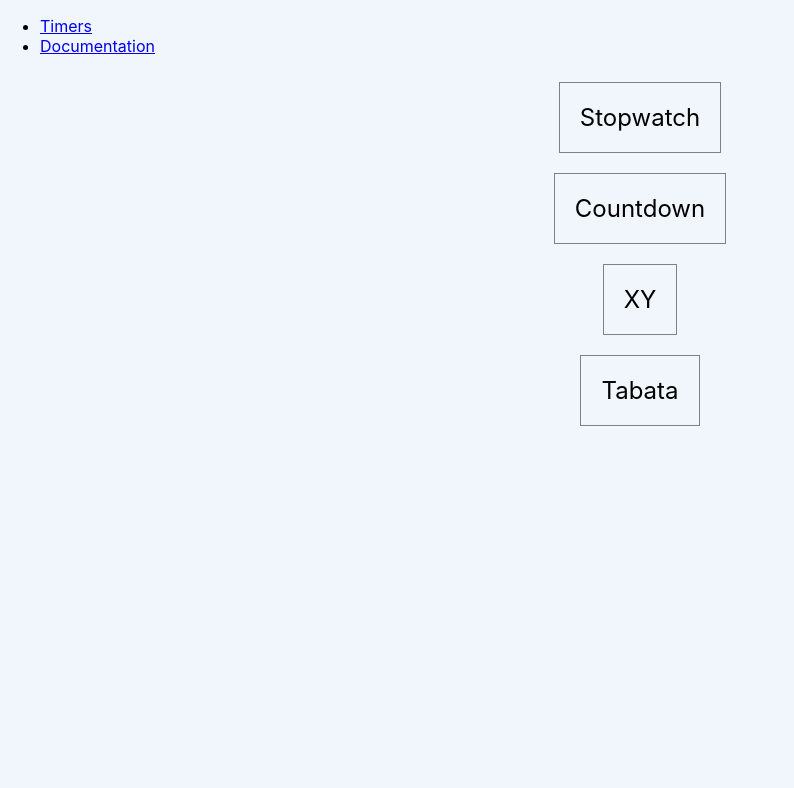
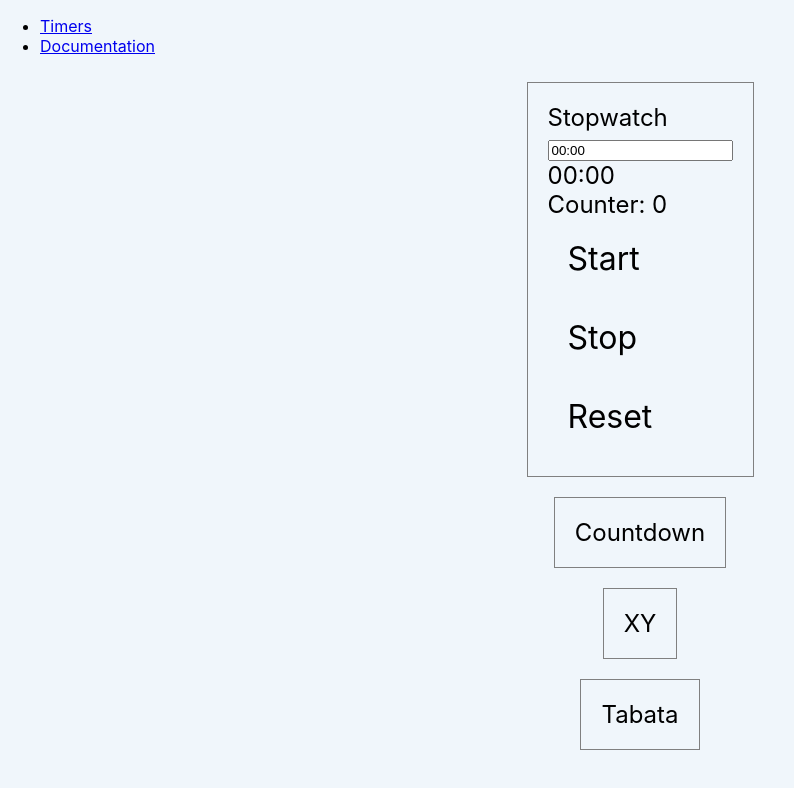
Before and after one commit to prof-tejera/assignment-1-jbhammett, a React (Create React App) app: page / in a window 1280 px wide. Shown: the top 788 px of the page, without its empty margins (0-794 px from the left). Built offline with nearby package versions, Linux system fonts and the light colour scheme.

Commit message:
Started work on stopwatch.

```diff
--- /dev/null
+++ b/src/components/generic/Button.js
@@ -0,0 +1,25 @@
+import React from "react";
+
+// const Button = ({value, color, onClick}) => {
+const Button = ({value, color, onClick}) => {
+
+    return (
+      <div
+       onClick={()=>onClick()}
+        style={{
+            padding:20,
+            width: 60,
+            backgroundColor: {color},
+            fontSize: "2rem",
+            color: "#000000",
+            textAlign: "center"
+        }}>
+            {value}
+
+      </div>
+    );
+
+
+};
+
+export default Button;
--- /dev/null
+++ b/src/components/generic/TimerInput.js
@@ -0,0 +1,16 @@
+import React from "react";
+
+
+const TimerInput = ({value, onChange}) => {
+
+	return (
+        <div>
+            <input
+                value={value}
+                onChange={e => onChange(e.target.value)}
+            />
+        </div>
+		);
+};
+
+export default TimerInput;
--- a/src/components/timers/Stopwatch.js
+++ b/src/components/timers/Stopwatch.js
@@ -1,3 +1,62 @@
-const Stopwatch = () => null;
+import React from "react";
+import { useState, useRef } from 'react';
 
+import TimerInput from "../generic/TimerInput";
+import Button from "../generic/Button";
+
+
+
+const Stopwatch = () =>  {
+
+
+    const [startTime, setStartTime] = useState('00:00');
+    const [counter, setCounter] = useState(0);
+
+    const totalSeconds = useRef(0);
+
+
+    const handleTimerInput = v => setStartTime(v);
+
+    const handleStartButton = (value) => {
+        // Convert time input to seconds
+        let time = startTime.split(':');
+        let minutes = time[0];
+        let seconds = parseInt(minutes) * 60 + parseInt(time[1]);
+
+        totalSeconds.current = seconds;
+
+        // Start timer
+        const secondsCountInterval = setInterval(() => {
+            console.log(`totalseconds ${totalSeconds.current}`);
+            setCounter(prevCount => {
+                console.log(`prevCount ${prevCount}`);
+                return prevCount + 1
+            });
+
+            console.log(`counter ${counter}`);
+
+            if (counter === totalSeconds.current) {
+                clearInterval(secondsCountInterval);
+            }
+        }, 1000);
+    };
+
+	return (
+        <div>
+
+            <TimerInput value={startTime} onChange={handleTimerInput}/>
+            <div>
+                {startTime}
+                <div>
+                    Counter: {counter}
+                </div>
+                {/* COLOR DOES NOT WORK  */}
+                <Button value={"Start"} color={'#00cccc'} onClick={handleStartButton} />
+                <Button value={"Stop"} color={'#00cccc'} />
+                <Button value={"Reset"} color={'#00cccc'} />
+            </div>
+        </div>
+
+		);
+};
 export default Stopwatch;
```
